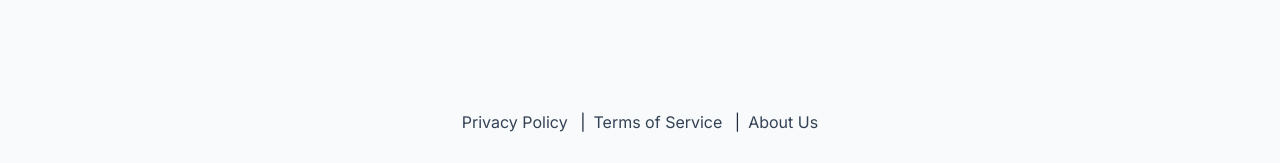
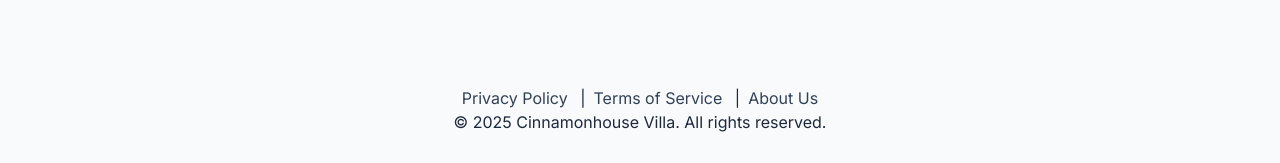
Before and after one commit to Shaanil/BusLK, a React (Create React App) app: page / in a window 1280 px wide. Shown: the part 634-797 px from the top of the page. Built offline with nearby package versions, Linux system fonts and the light colour scheme; no server answers; the database is empty.

Commit message:
Fixed: Search

```diff
--- a/public/about.html
+++ b/public/about.html
@@ -4,6 +4,8 @@
 <head>
     <meta charset="UTF-8">
     <meta name="viewport" content="width=device-width, initial-scale=1.0">
+    <script async src="https://pagead2.googlesyndication.com/pagead/js/adsbygoogle.js?client=ca-pub-2427301594235726"
+            crossorigin="anonymous"></script>
     <title>About Us</title>
     <style>
         body {
--- a/src/App.js
+++ b/src/App.js
@@ -14,6 +14,10 @@
                 <a href="/privacy.html" style={{ color: 'var(--text-secondary)', textDecoration: 'none', margin: '0 0.5rem' }}>Privacy Policy</a> |
                 <a href="/terms.html" style={{ color: 'var(--text-secondary)', textDecoration: 'none', margin: '0 0.5rem' }}>Terms of Service</a> |
                 <a href="/about.html" style={{ color: 'var(--text-secondary)', textDecoration: 'none', margin: '0 0.5rem' }}>About Us</a>
+                {/* Add the line break here */}
+                <br />
+
+                © 2025 Cinnamonhouse Villa. All rights reserved.
             </footer>
         </div>
     );
```
